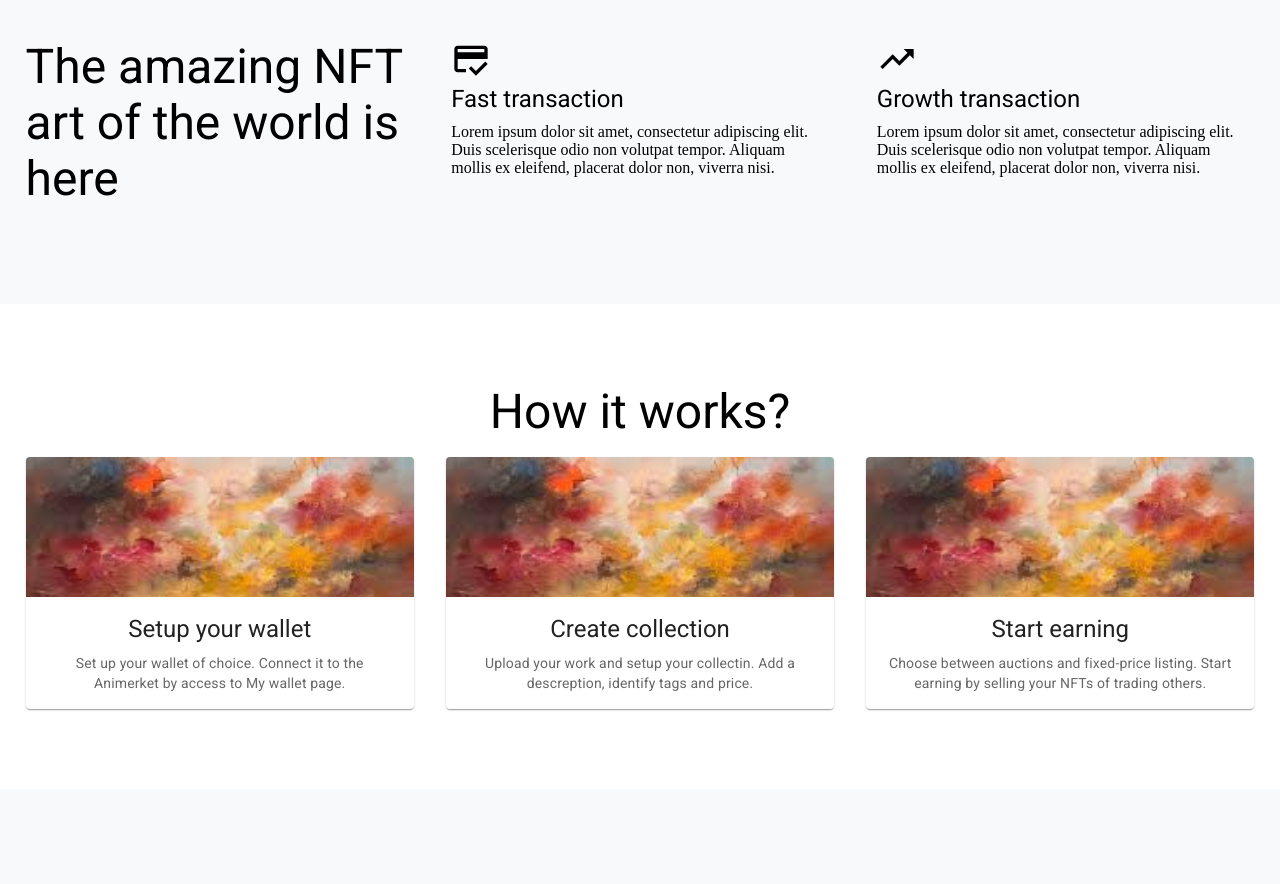
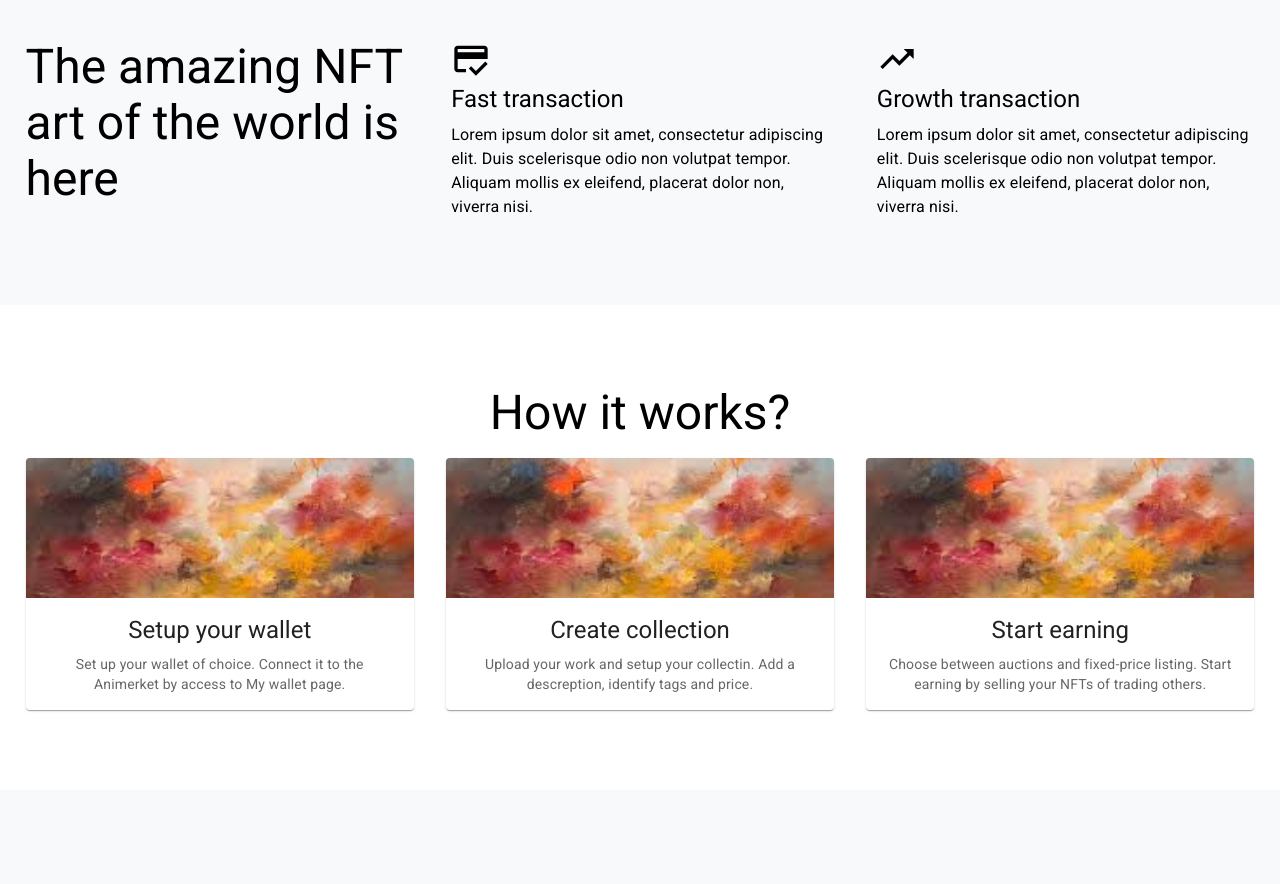
Before and after one commit to daylanguyenphuc/BitBrush, a React (Create React App) app: page / in a window 1280 px wide. Shown: the part 1180-2064 px from the top of the page. Built offline with nearby package versions, Linux system fonts and the light colour scheme.

Commit message:
Update Homepage.js

```diff
--- a/src/Homepage.js
+++ b/src/Homepage.js
@@ -50,12 +50,12 @@ const Homepage = () => {
                 <Grid item xs={4} sm={4} md={4}>
                     <CreditScoreIcon sx={{ fontSize: 40 }} />
                     <Typography variant="h5" gutterBottom>Fast transaction</Typography>
-                    <Typography variant="h7" gutterBottom>Lorem ipsum dolor sit amet, consectetur adipiscing elit. Duis scelerisque odio non volutpat tempor. Aliquam mollis ex eleifend, placerat dolor non, viverra nisi.</Typography>
+                    <Typography variant="body1" gutterBottom>Lorem ipsum dolor sit amet, consectetur adipiscing elit. Duis scelerisque odio non volutpat tempor. Aliquam mollis ex eleifend, placerat dolor non, viverra nisi.</Typography>
                 </Grid>
                 <Grid item xs={4} sm={4} md={4}>
                     <TrendingUpIcon sx={{ fontSize: 40 }} />
                     <Typography variant="h5" gutterBottom>Growth transaction</Typography>
-                    <Typography variant="h7" gutterBottom>Lorem ipsum dolor sit amet, consectetur adipiscing elit. Duis scelerisque odio non volutpat tempor. Aliquam mollis ex eleifend, placerat dolor non, viverra nisi.</Typography>
+                    <Typography variant="body1" gutterBottom>Lorem ipsum dolor sit amet, consectetur adipiscing elit. Duis scelerisque odio non volutpat tempor. Aliquam mollis ex eleifend, placerat dolor non, viverra nisi.</Typography>
                 </Grid>
             </Grid>
         </Container>
```
